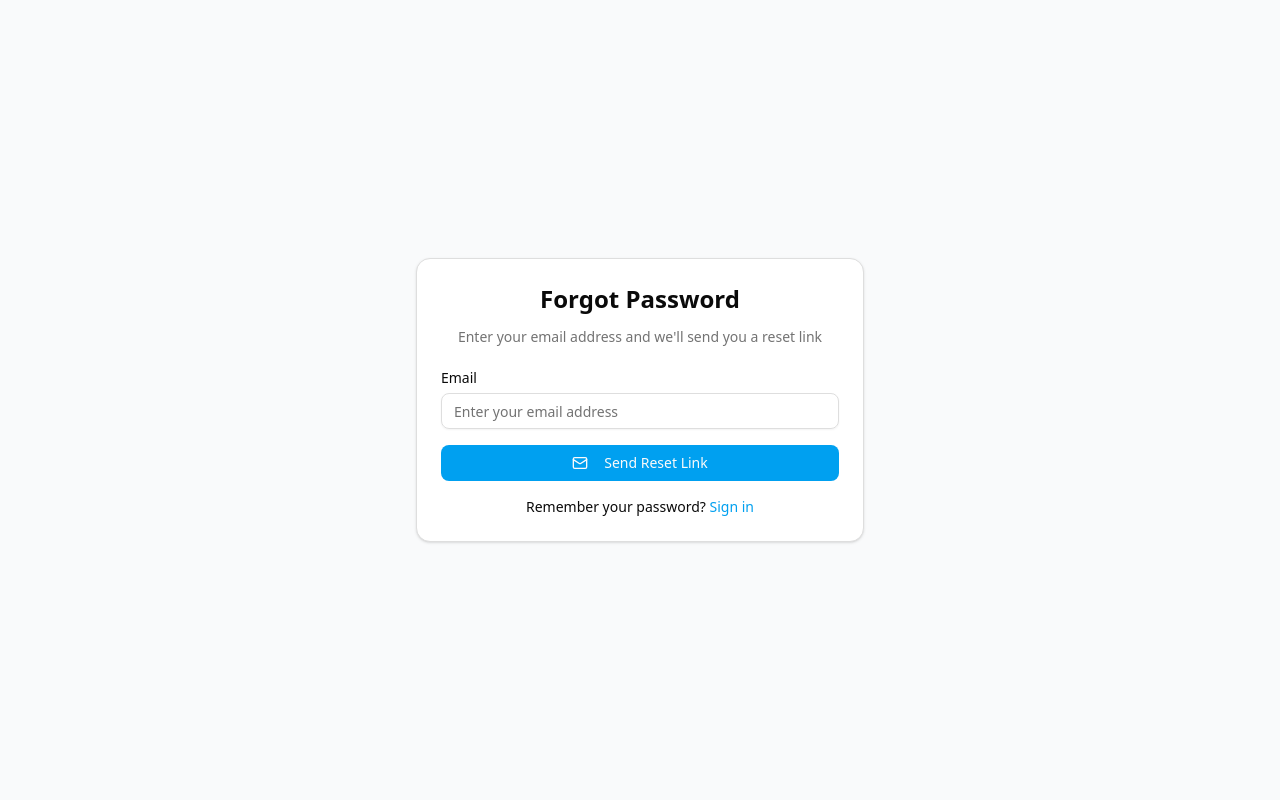
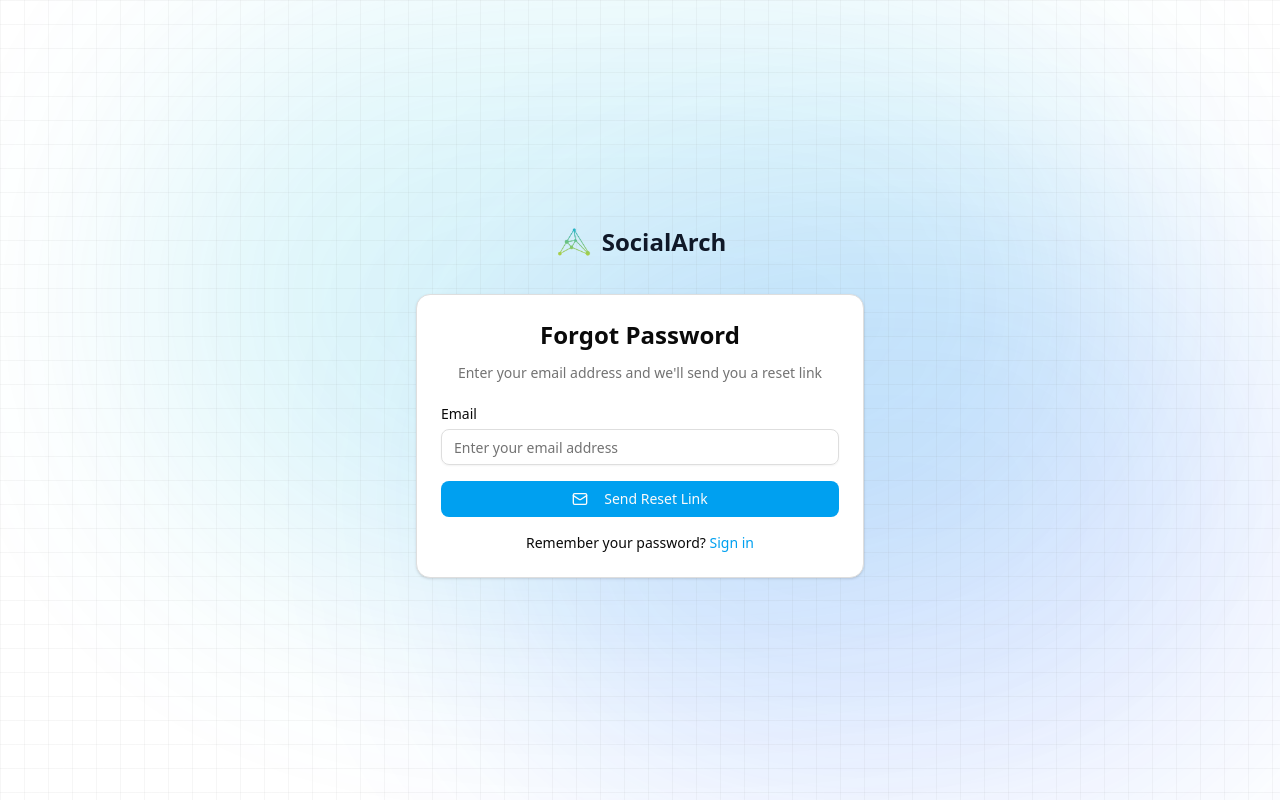
Before and after one commit to aliraza5490/SocialArch, a Next.js app in the folder apps/frontend/: page /auth/forgot-password in a window 1280 px wide. Built offline with nearby package versions, Linux system fonts and the light colour scheme; no server answers.

Commit message:
feat: Add logo and dynamic background styling to all authentication pages.

```diff
--- a/apps/frontend/app/auth/forgot-password/page.tsx
+++ b/apps/frontend/app/auth/forgot-password/page.tsx
@@ -1,9 +1,33 @@
+import Link from 'next/link';
+import Image from 'next/image';
 import { ForgotPasswordForm } from '@/components/auth/forgot-password-form';
 
 export default function ForgotPasswordPage() {
   return (
-    <div className="min-h-screen flex items-center justify-center bg-gray-50 dark:bg-gray-900 py-12 px-4 sm:px-6 lg:px-8">
-      <div className="max-w-md w-full space-y-8">
+    <div className="min-h-screen flex items-center justify-center bg-white dark:bg-gray-900 py-12 px-4 sm:px-6 lg:px-8 relative overflow-hidden">
+      {/* Background Elements */}
+      <div className="absolute inset-0 z-0">
+        <div className="absolute top-0 left-1/2 -translate-x-1/2 w-[1000px] h-[600px] bg-cyan-500/20 rounded-full blur-[120px] opacity-70"></div>
+        <div className="absolute bottom-0 right-0 w-[800px] h-[600px] bg-blue-600/20 rounded-full blur-[120px] opacity-70"></div>
+        <div className="absolute inset-0 bg-[linear-gradient(to_right,#80808012_1px,transparent_1px),linear-gradient(to_bottom,#80808012_1px,transparent_1px)] bg-[size:24px_24px]"></div>
+      </div>
+
+      <div className="max-w-md w-full space-y-8 relative z-10">
+        {/* Logo */}
+        <Link href="/" className="flex items-center justify-center space-x-2">
+          <div className="w-10 h-10 relative flex items-center justify-center">
+            <Image
+              src="/logo.png"
+              alt="SocialArch Logo"
+              fill
+              className="object-contain"
+            />
+          </div>
+          <span className="text-2xl font-bold text-gray-900 dark:text-white">
+            SocialArch
+          </span>
+        </Link>
+
         <ForgotPasswordForm />
       </div>
     </div>
--- a/apps/frontend/app/auth/login/page.tsx
+++ b/apps/frontend/app/auth/login/page.tsx
@@ -1,9 +1,33 @@
+import Link from 'next/link';
+import Image from 'next/image';
 import { LoginForm } from '@/components/auth/login-form';
 
 export default function LoginPage() {
   return (
-    <div className="min-h-screen flex items-center justify-center bg-gray-50 dark:bg-gray-900 py-12 px-4 sm:px-6 lg:px-8">
-      <div className="max-w-md w-full space-y-8">
+    <div className="min-h-screen flex items-center justify-center bg-white dark:bg-gray-900 py-12 px-4 sm:px-6 lg:px-8 relative overflow-hidden">
+      {/* Background Elements */}
+      <div className="absolute inset-0 z-0">
+        <div className="absolute top-0 left-1/2 -translate-x-1/2 w-[1000px] h-[600px] bg-cyan-500/20 rounded-full blur-[120px] opacity-70"></div>
+        <div className="absolute bottom-0 right-0 w-[800px] h-[600px] bg-blue-600/20 rounded-full blur-[120px] opacity-70"></div>
+        <div className="absolute inset-0 bg-[linear-gradient(to_right,#80808012_1px,transparent_1px),linear-gradient(to_bottom,#80808012_1px,transparent_1px)] bg-[size:24px_24px]"></div>
+      </div>
+
+      <div className="max-w-md w-full space-y-8 relative z-10">
+        {/* Logo */}
+        <Link href="/" className="flex items-center justify-center space-x-2">
+          <div className="w-10 h-10 relative flex items-center justify-center">
+            <Image
+              src="/logo.png"
+              alt="SocialArch Logo"
+              fill
+              className="object-contain"
+            />
+          </div>
+          <span className="text-2xl font-bold text-gray-900 dark:text-white">
+            SocialArch
+          </span>
+        </Link>
+
         <LoginForm />
       </div>
     </div>
--- a/apps/frontend/app/auth/register/page.tsx
+++ b/apps/frontend/app/auth/register/page.tsx
@@ -1,9 +1,33 @@
+import Link from 'next/link';
+import Image from 'next/image';
 import { RegisterForm } from '@/components/auth/register-form';
 
 export default function RegisterPage() {
   return (
-    <div className="min-h-screen flex items-center justify-center bg-gray-50 dark:bg-gray-900 py-12 px-4 sm:px-6 lg:px-8">
-      <div className="max-w-md w-full space-y-8">
+    <div className="min-h-screen flex items-center justify-center bg-white dark:bg-gray-900 py-12 px-4 sm:px-6 lg:px-8 relative overflow-hidden">
+      {/* Background Elements */}
+      <div className="absolute inset-0 z-0">
+        <div className="absolute top-0 left-1/2 -translate-x-1/2 w-[1000px] h-[600px] bg-cyan-500/20 rounded-full blur-[120px] opacity-70"></div>
+        <div className="absolute bottom-0 right-0 w-[800px] h-[600px] bg-blue-600/20 rounded-full blur-[120px] opacity-70"></div>
+        <div className="absolute inset-0 bg-[linear-gradient(to_right,#80808012_1px,transparent_1px),linear-gradient(to_bottom,#80808012_1px,transparent_1px)] bg-[size:24px_24px]"></div>
+      </div>
+
+      <div className="max-w-md w-full space-y-8 relative z-10">
+        {/* Logo */}
+        <Link href="/" className="flex items-center justify-center space-x-2">
+          <div className="w-10 h-10 relative flex items-center justify-center">
+            <Image
+              src="/logo.png"
+              alt="SocialArch Logo"
+              fill
+              className="object-contain"
+            />
+          </div>
+          <span className="text-2xl font-bold text-gray-900 dark:text-white">
+            SocialArch
+          </span>
+        </Link>
+
         <RegisterForm />
       </div>
     </div>
--- a/apps/frontend/app/auth/reset-password/page.tsx
+++ b/apps/frontend/app/auth/reset-password/page.tsx
@@ -1,10 +1,34 @@
 import { Suspense } from 'react';
+import Link from 'next/link';
+import Image from 'next/image';
 import { ResetPasswordForm } from '@/components/auth/reset-password-form';
 
 function ResetPasswordFormWrapper() {
   return (
-    <div className="min-h-screen flex items-center justify-center bg-gray-50 dark:bg-gray-900 py-12 px-4 sm:px-6 lg:px-8">
-      <div className="max-w-md w-full space-y-8">
+    <div className="min-h-screen flex items-center justify-center bg-white dark:bg-gray-900 py-12 px-4 sm:px-6 lg:px-8 relative overflow-hidden">
+      {/* Background Elements */}
+      <div className="absolute inset-0 z-0">
+        <div className="absolute top-0 left-1/2 -translate-x-1/2 w-[1000px] h-[600px] bg-cyan-500/20 rounded-full blur-[120px] opacity-70"></div>
+        <div className="absolute bottom-0 right-0 w-[800px] h-[600px] bg-blue-600/20 rounded-full blur-[120px] opacity-70"></div>
+        <div className="absolute inset-0 bg-[linear-gradient(to_right,#80808012_1px,transparent_1px),linear-gradient(to_bottom,#80808012_1px,transparent_1px)] bg-[size:24px_24px]"></div>
+      </div>
+
+      <div className="max-w-md w-full space-y-8 relative z-10">
+        {/* Logo */}
+        <Link href="/" className="flex items-center justify-center space-x-2">
+          <div className="w-10 h-10 relative flex items-center justify-center">
+            <Image
+              src="/logo.png"
+              alt="SocialArch Logo"
+              fill
+              className="object-contain"
+            />
+          </div>
+          <span className="text-2xl font-bold text-gray-900 dark:text-white">
+            SocialArch
+          </span>
+        </Link>
+
         <ResetPasswordForm />
       </div>
     </div>
@@ -14,8 +38,15 @@ function ResetPasswordFormWrapper() {
 export default function ResetPasswordPage() {
   return (
     <Suspense fallback={
-      <div className="min-h-screen flex items-center justify-center bg-gray-50 dark:bg-gray-900">
-        <div className="text-center">
+      <div className="min-h-screen flex items-center justify-center bg-white dark:bg-gray-900 relative overflow-hidden">
+        {/* Background Elements */}
+        <div className="absolute inset-0 z-0">
+          <div className="absolute top-0 left-1/2 -translate-x-1/2 w-[1000px] h-[600px] bg-cyan-500/20 rounded-full blur-[120px] opacity-70"></div>
+          <div className="absolute bottom-0 right-0 w-[800px] h-[600px] bg-blue-600/20 rounded-full blur-[120px] opacity-70"></div>
+          <div className="absolute inset-0 bg-[linear-gradient(to_right,#80808012_1px,transparent_1px),linear-gradient(to_bottom,#80808012_1px,transparent_1px)] bg-[size:24px_24px]"></div>
+        </div>
+
+        <div className="text-center relative z-10">
           <div className="animate-spin rounded-full h-12 w-12 border-b-2 border-blue-600 mx-auto mb-4"></div>
           <p className="text-gray-600 dark:text-gray-400">Loading...</p>
         </div>
--- a/apps/frontend/app/auth/verify-email/page.tsx
+++ b/apps/frontend/app/auth/verify-email/page.tsx
@@ -1,10 +1,34 @@
 import { Suspense } from 'react';
+import Link from 'next/link';
+import Image from 'next/image';
 import { EmailVerificationPage } from '@/components/auth/email-verification-page';
 
 function EmailVerificationPageWrapper() {
   return (
-    <div className="min-h-screen flex items-center justify-center bg-gray-50 dark:bg-gray-900 py-12 px-4 sm:px-6 lg:px-8">
-      <div className="max-w-md w-full space-y-8">
+    <div className="min-h-screen flex items-center justify-center bg-white dark:bg-gray-900 py-12 px-4 sm:px-6 lg:px-8 relative overflow-hidden">
+      {/* Background Elements */}
+      <div className="absolute inset-0 z-0">
+        <div className="absolute top-0 left-1/2 -translate-x-1/2 w-[1000px] h-[600px] bg-cyan-500/20 rounded-full blur-[120px] opacity-70"></div>
+        <div className="absolute bottom-0 right-0 w-[800px] h-[600px] bg-blue-600/20 rounded-full blur-[120px] opacity-70"></div>
+        <div className="absolute inset-0 bg-[linear-gradient(to_right,#80808012_1px,transparent_1px),linear-gradient(to_bottom,#80808012_1px,transparent_1px)] bg-[size:24px_24px]"></div>
+      </div>
+
+      <div className="max-w-md w-full space-y-8 relative z-10">
+        {/* Logo */}
+        <Link href="/" className="flex items-center justify-center space-x-2">
+          <div className="w-10 h-10 relative flex items-center justify-center">
+            <Image
+              src="/logo.png"
+              alt="SocialArch Logo"
+              fill
+              className="object-contain"
+            />
+          </div>
+          <span className="text-2xl font-bold text-gray-900 dark:text-white">
+            SocialArch
+          </span>
+        </Link>
+
         <EmailVerificationPage />
       </div>
     </div>
@@ -14,8 +38,15 @@ function EmailVerificationPageWrapper() {
 export default function VerifyEmailPage() {
   return (
     <Suspense fallback={
-      <div className="min-h-screen flex items-center justify-center bg-gray-50 dark:bg-gray-900">
-        <div className="text-center">
+      <div className="min-h-screen flex items-center justify-center bg-white dark:bg-gray-900 relative overflow-hidden">
+        {/* Background Elements */}
+        <div className="absolute inset-0 z-0">
+          <div className="absolute top-0 left-1/2 -translate-x-1/2 w-[1000px] h-[600px] bg-cyan-500/20 rounded-full blur-[120px] opacity-70"></div>
+          <div className="absolute bottom-0 right-0 w-[800px] h-[600px] bg-blue-600/20 rounded-full blur-[120px] opacity-70"></div>
+          <div className="absolute inset-0 bg-[linear-gradient(to_right,#80808012_1px,transparent_1px),linear-gradient(to_bottom,#80808012_1px,transparent_1px)] bg-[size:24px_24px]"></div>
+        </div>
+
+        <div className="text-center relative z-10">
           <div className="animate-spin rounded-full h-12 w-12 border-b-2 border-blue-600 mx-auto mb-4"></div>
           <p className="text-gray-600 dark:text-gray-400">Loading...</p>
         </div>
```
